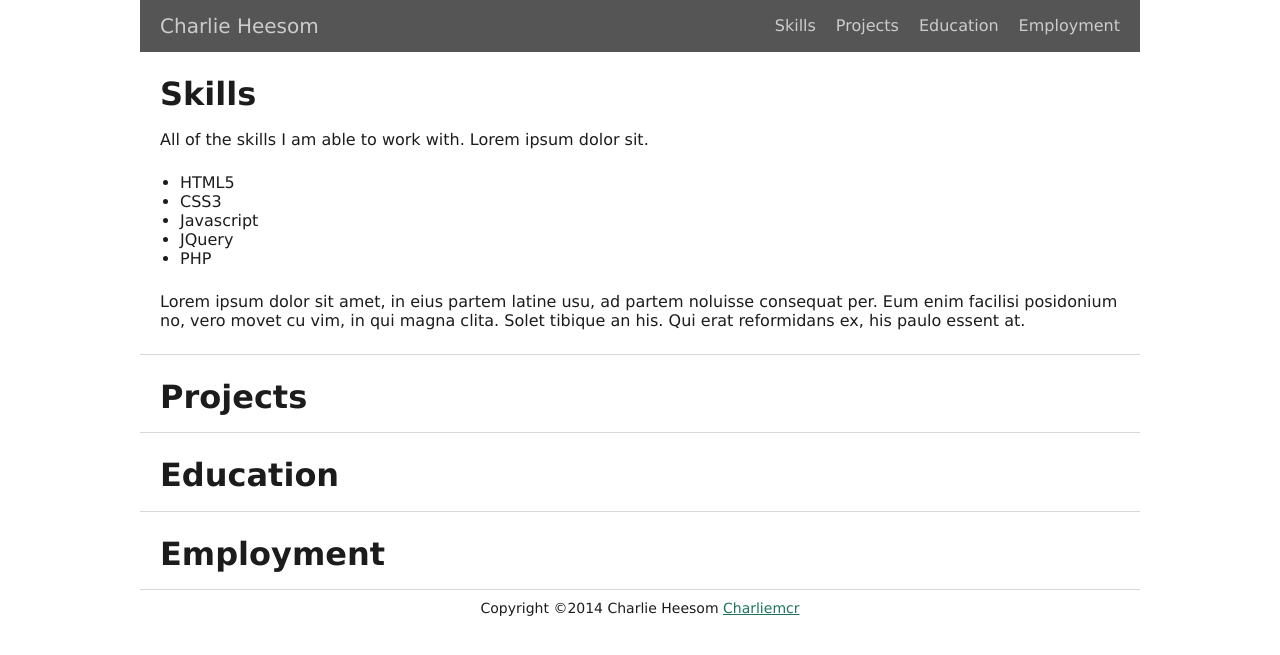
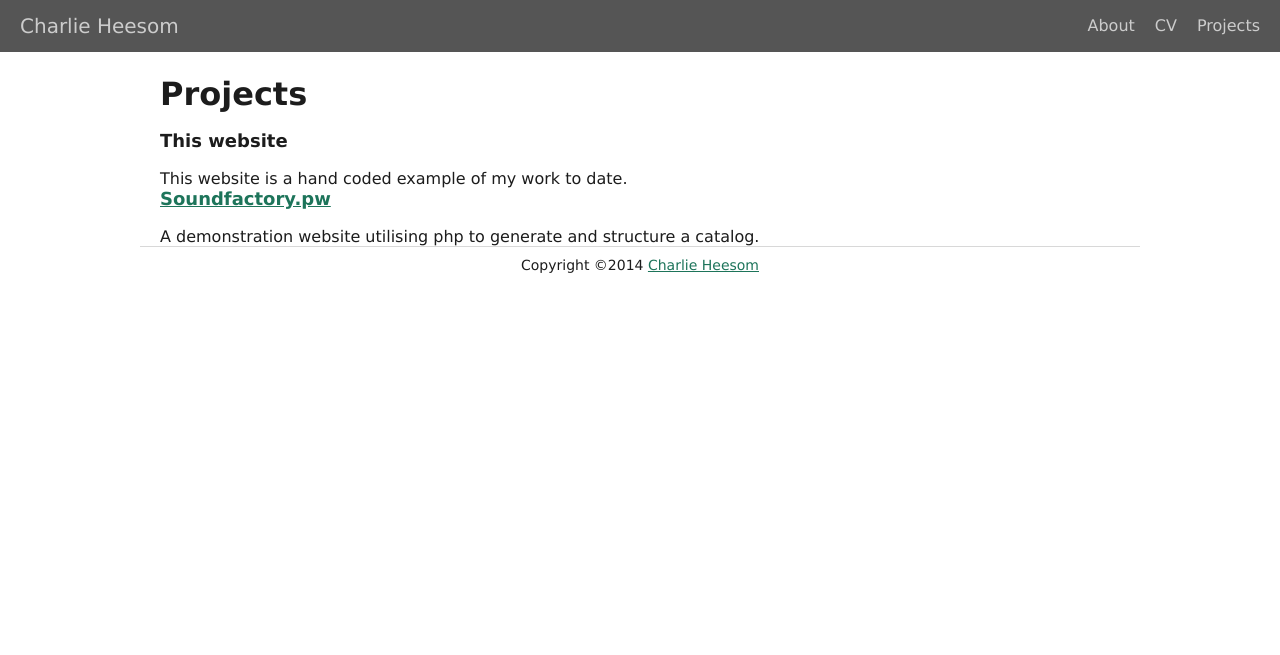
Before and after one commit to CharlieMCR/portfolio, a PHP site: page / in a window 1280 px wide. Shown: the top 655 px of the page. Run offline with PHP 8.4, Linux system fonts and the light colour scheme; data that the repository does not hold is empty; some libraries are stand-ins or nearby versions.

Commit message:
refactored and styled init files

```diff
--- a/css/reset.css
+++ b/css/reset.css
@@ -55,3 +55,9 @@ table {
     border-collapse: collapse;
     border-spacing: 0;
 }
+
+.group:after {
+  content: "";
+  display: table;
+  clear: both;
+}
--- a/css/style.css
+++ b/css/style.css
@@ -1,4 +1,3 @@
-.hide { display: none; }
 
 body {
     font: 16px 'Verdana', 'Arial', sans-serif;
@@ -7,7 +6,7 @@ body {
 
 p,
 ul {
-    margin: 0 0 1.5em;
+    margin: 0;
 }
 
 ul {
@@ -58,7 +57,9 @@ article {
 
 header {
     background: #555;
-    padding: 15px 20px;
+    /*padding: 15px 20px;*/
+    height: 52px;
+    top: 0px;
 }
     /*shorter clearfix http://nicolasgallagher.com/micro-clearfix-hack*/
     header:before,
@@ -75,6 +76,10 @@ header {
     header {
         zoom:1;
     }
+h1.logo {
+    padding: 15px 20px;
+    float: left;
+}
 
 h1.logo a {
     color: #ccc;
@@ -92,16 +97,12 @@ a.to_nav {
     color: #ccc;
     background: #555;
     text-decoration: none;
-    padding: 0 10px;
-    font-size: 12px;
+    padding: 7px 14px 12px;
+    /*margin-top: -5px;*/
+    font-size: 1.5em;
     font-weight: bold;
-    line-height: 22px;
-    height: 22px;
-    text-transform: none;
-    letter-spacing: 0.1em;
-    -webkit-border-radius: 2px;
-    -moz-border-radius: 2px;
-    border-radius: 2px;
+    /*line-height: 22px;*/
+
 }
 
 a.to_nav:hover,
@@ -165,7 +166,7 @@ footer {
 
     #primary_nav {
         position: absolute;
-        top: 5px;
+        top: 0px;
         right: 10px;
         background: none;
     }
@@ -177,10 +178,10 @@ footer {
     #primary_nav li a {
         float: left;
         border: none;
-        padding: 0 10px;
-        -webkit-border-radius: 2px;
+        padding: 10px 10px 10px;
+        margin-top: -5px;/*        -webkit-border-radius: 2px;
         -moz-border-radius: 2px;
-        border-radius: 2px;
+        border-radius: 2px;*/
     }
     #primary_nav li.top {
     display: none;
@@ -201,9 +202,10 @@ footer {
 
     #primary_nav {
         position: absolute;
-        top: 5px;
+        top: 0px;
         right: 10px;
         background: none;
+        height: 52px;
     }
 
     #primary_nav li {
@@ -213,10 +215,11 @@ footer {
     #primary_nav li a {
         float: left;
         border: none;
-        padding: 0 10px;
-        -webkit-border-radius: 2px;
+        padding: 10px 10px 10px;
+        margin-top: -5px;
+/*        -webkit-border-radius: 2px;
         -moz-border-radius: 2px;
-        border-radius: 2px;
+        border-radius: 2px;*/
     }
     #primary_nav li.top {
     display: none;
@@ -254,11 +257,5 @@ footer {
     border-bottom: 1px solid #c5c5c5;
 }
 
-/*change to jquery add class hide*/
-article > .content:not(:first-child) {
-    display: none;
-}
 
-article .content {
-
-}
+.hide { display: none; }
--- a/employment.php
+++ b/cv/employment.php
@@ -1,10 +1,6 @@
-<article id="employment">
-    <div class="section">
-    <div class="head">
-        <h2>Employment</h2>
-    </div>
-    <div class="content bye">
-        <div class="job">
+<article id="employment" class="section">
+    <h2>Employment</h2>
+    <div class="content employment">
             <div class="title">
                 <h3>June 2012 - Present:</h3>
                 <h4>Bakerie Bread and Wine Bar, Manchester</h4>
@@ -20,7 +16,6 @@
                     <li>Continuously working towards improving sales and service.</li>
                 </ul>
             </div>
-        </div>
         <div class="job">
             <div class="title">
                 <h3>September 2007 -  June 2012:</h3>
@@ -90,6 +85,4 @@
             </div>
         </div>
     </div>
-    </div>
-
 </article>
--- a/education.php
+++ /dev/null
@@ -1,62 +0,0 @@
-<article id="education">
-    <div class="section">
-        <div class="head">
-        <h2>Education</h2>
-        </div>
-        <div class="content bye">
-            <table>
-                <thead>
-                    <tr>
-                        <th colspan="3">University of Salford</th>
-                   </tr>
-                </thead>
-                <tbody>
-                    <tr class="odd">
-                        <td>2004 - 2008</td>
-                        <td>BA (Hons) Popular Music &amp; Recording</td>
-                        <td class="grade">2:1</td>
-                    </tr>
-                </tbody>
-            </table>
-            <table>
-                <thead>
-                    <tr>
-                        <th colspan="3">Lymm High School</th>
-                    </tr>
-                </thead>
-                <tbody>
-                    <tr class="odd">
-                        <td>2001 - 2004</td>
-                        <td>A Level Music Technology</td>
-                        <td class="grade">C</td>
-                    </tr>
-                    <tr>
-                        <td></td>
-                        <td>A Level Physics</td>
-                        <td class="grade">C</td>
-                    </tr>
-                    <tr class="odd">
-                        <td></td>
-                        <td>A Level Media Studies</td>
-                        <td class="grade">D</td>
-                    </tr>
-                    <tr>
-                        <td></td>
-                        <td>AS Level Film Studies</td>
-                        <td class="grade">E</td>
-                    </tr>
-                    <tr class="odd">
-                        <td></td>
-                        <td>AS Level Maths</td>
-                        <td class="grade">E</td>
-                    </tr>
-                    <tr>
-                        <td>1996 - 2001</td>
-                        <td>9 GCSE's</td>
-                        <td class="grade">A-C</td>
-                    </tr>
-                </tbody>
-            </table>
-        </div>
-    </div>
-</article>
--- a/footer.php
+++ /dev/null
@@ -1,22 +0,0 @@
-<footer>
-
-            <p>Copyright &copy;2014 Charlie Heesom <a href="http://www.charlieheesom.com">Charliemcr</a></p>
-
-</footer>
-<nav id="primary_nav">
-
-    <ul>
-
-        <li><a href="#skills">Skills</a></li>
-
-        <li><a href="#projects">Projects</a></li>
-
-        <li><a href="#education">Education</a></li>
-
-        <li><a href="#employment">Employment</a></li>
-
-        <li class="top"><a href="#home">Top</a></li>
-
-    </ul>
-
-</nav><!--end primary_nav-->
--- a/header.php
+++ /dev/null
@@ -1,7 +0,0 @@
-<header>
-
-	<h1 class="logo"><a href="">Charlie Heesom</a></h1>
-
-	<a class="to_nav" href="#primary_nav">Menu</a>
-
-</header>
--- /dev/null
+++ b/inc/config.php
@@ -0,0 +1,4 @@
+<?php
+
+	define("BASE_URL","/");
+	define("ROOT_PATH",$_SERVER["DOCUMENT_ROOT"] . "/");
--- /dev/null
+++ b/inc/footer.php
@@ -0,0 +1,32 @@
+<footer>
+
+    <p>Copyright &copy;<?php echo date('Y'); ?> <a href="http://www.charlieheesom.com">Charlie Heesom</a></p>
+
+</footer>
+</div><!--end wrapper-->
+
+<nav class="group" id="primary_nav">
+
+    <ul class="">
+        <li class="about <?php if ($section == "about") { echo "on"; } ?>"><a href="<?php echo BASE_URL; ?>about/">About</a></li>
+        <li class="cv <?php if ($section == "cv") { echo "on"; } ?>"><a href="<?php echo BASE_URL; ?>cv/">CV</a></li>
+        <li class="projects <?php if ($section == "projects") { echo "on"; } ?>"><a href="<?php echo BASE_URL; ?>projects/">Projects</a></li>
+        <li class="top"><a href="#home">Top</a></li>
+
+    </ul>
+
+</nav><!--end primary_nav-->
+
+
+<script src="//ajax.googleapis.com/ajax/libs/jquery/2.1.1/jquery.min.js" type="text/javascript"></script>
+
+    <script src="<?php echo BASE_URL; ?>js/app.js" type="text/javascript">
+
+
+    </script>
+
+</body>
+
+
+
+</html>
--- /dev/null
+++ b/inc/header.php
@@ -0,0 +1,39 @@
+<!DOCTYPE html>
+<html>
+<html lang="en">
+<head>
+
+    <meta charset="utf-8">
+    <title>Charlie Heesom</title>
+    <meta name="description" content="Portfolio of">
+    <meta name="author" content="Charlie Heesom">
+    <meta name="robots" content="nofollow" />
+    <meta name="robots" content="noindex" />
+    <!--Mobile specific meta goodness :)-->
+    <meta name="viewport" content="width=device-width, initial-scale=1, maximum-scale=1">
+
+    <!--css-->
+    <link rel="stylesheet" href="<?php echo BASE_URL; ?>css/reset.css">
+    <link rel="stylesheet" href="<?php echo BASE_URL; ?>css/style.css">
+
+    <!--[if lt IE 9]>
+        <script src="http://html5shim.googlecode.com/svn/trunk/html5.js"></script>
+    <![endif]-->
+
+    <!-- Favicons-->
+    <link rel="shortcut icon" href="img/favicon.ico">
+
+</head>
+
+
+<body id="home">
+
+
+<header>
+
+    <h1 class="logo"><a href="/">Charlie Heesom</a></h1>
+
+    <a class="to_nav" href="#primary_nav">&#9776;</a>
+
+</header>
+<div class="wrapper">
--- a/index.php
+++ b/index.php
@@ -1,78 +1,13 @@
 <?php
-$file = basename($_SERVER['PHP_SELF']);
-$pagename = str_replace(".php","",$file);
-?>
-<!DOCTYPE html>
-<html>
-<html lang="en">
-<head>
 
-    <meta charset="utf-8">
-    <title>Charlie Heesom</title>
-    <meta name="description" content="Portfolio of">
-    <meta name="author" content="Charlie Heesom">
-    <meta name="robots" content="nofollow" />
-    <meta name="robots" content="noindex" />
-    <!--Mobile specific meta goodness :)-->
-    <meta name="viewport" content="width=device-width, initial-scale=1, maximum-scale=1">
+require_once("inc/config.php");
 
-    <!--css-->
-    <link rel="stylesheet" href="css/reset.css">
-    <link rel="stylesheet" href="css/style.css">
-
-    <!--[if lt IE 9]>
-        <script src="http://html5shim.googlecode.com/svn/trunk/html5.js"></script>
-    <![endif]-->
-
-    <!-- Favicons-->
-    <link rel="shortcut icon" href="img/favicon.ico">
-
-</head>
+include("inc/header.php") ?>
 
 
-<body id="home">
-
-<div class="wrapper">
-
-        <?php include("header.php");?>
-
-        <?php include("skills.php");?>
 
         <?php include("projects.php");?>
 
-        <?php include("education.php");?>
-
-        <?php include("employment.php");?>
-
-        <?php include("footer.php");?>
-
-    </div><!--end wrapper-->
-
-    <script src="js/jquery-2.1.1.js"></script>
-
-    <script type="text/javascript">
-
-(function() {
-    $('article .bye').addClass('hide');
-
-    $('.job').on('click', '.title', function() {
-        $(this)
-            .next()
-            .slideToggle();
-    });
-})();
-(function() {
-    $('.title').next('.description').addClass('hide');
-    $('.section').on('click', '.head', function() {
-        $(this)
-            .next()
-            .slideToggle();
-    });
-})();
-    </script>
-
-</body>
 
 
-
-</html>
+<?php include 'inc/footer.php'; ?>
--- /dev/null
+++ b/js/app.js
@@ -0,0 +1,11 @@
+// hide all but first section content, toggle display on each
+$('article + article:nth-child(1n+2) .content').addClass('hide');
+$('.section h2').click(function() {
+    $(this).next().slideToggle();
+});
+
+// hide all job descriptions, toggle display on each
+$('.employment .description').addClass('hide');
+$('.title').click(function() {
+    $(this).next().slideToggle();
+});
--- a/projects.php
+++ b/projects.php
@@ -1,17 +1,13 @@
-<article id="projects">
-    <div class="section">
-    <div class="head">
+<article id="projects" class="section">
     <h2>Projects</h2>
-    </div>
-    <div class="content bye">
+    <div class="content">
         <div class="project1">
-        <h3>This website</h3>
-        <p>This website is a hand coded example of my work to date.</p>
+            <h3>This website</h3>
+            <p>This website is a hand coded example of my work to date.</p>
         </div>
         <div class="project2">
-        <h3>Charliemcr.com</h3>
-        <p>A personal blog to display CMS creation and knowledge.</p>
+            <h3><a href="http://www.soundfactory.pw">Soundfactory.pw</a></h3>
+            <p>A demonstration website utilising php to generate and structure a catalog.</p>
         </div>
     </div>
-    </div>
 </article>
--- /dev/null
+++ b/robots.txt
@@ -0,0 +1,2 @@
+User-Agent: *
+Disallow: /
--- a/skills.php
+++ /dev/null
@@ -1,16 +0,0 @@
-<article id="skills">
-    <div class="section">
-    <div class="head"><h2>Skills</h2></div>
-    <div class="content">
-<p>All of the skills I am able to work with. Lorem ipsum dolor sit.</p>
-    <ul>
-        <li>HTML5</li>
-        <li>CSS3</li>
-        <li>Javascript</li>
-        <li>JQuery</li>
-        <li>PHP</li>
-    </ul>
-    <p>Lorem ipsum dolor sit amet, in eius partem latine usu, ad partem noluisse consequat per. Eum enim facilisi posidonium no, vero movet cu vim, in qui magna clita. Solet tibique an his. Qui erat reformidans ex, his paulo essent at.</p>
-    </div>
-    </div>
-</article>
```
Also changed, not shown: about/index.php (added, +14 -0 lines), cv/education.php (added, +68 -0 lines), cv/index.php (added, +17 -0 lines), cv/skills.php (added, +14 -0 lines).
